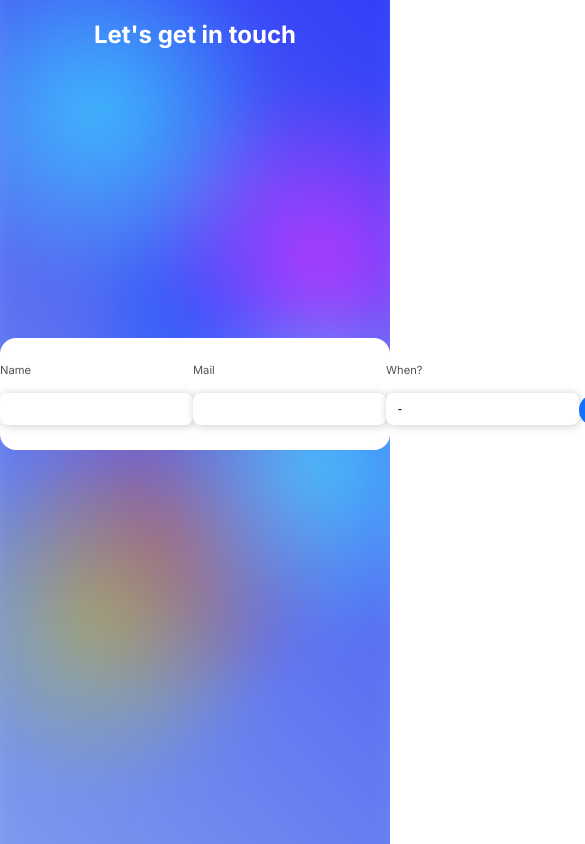
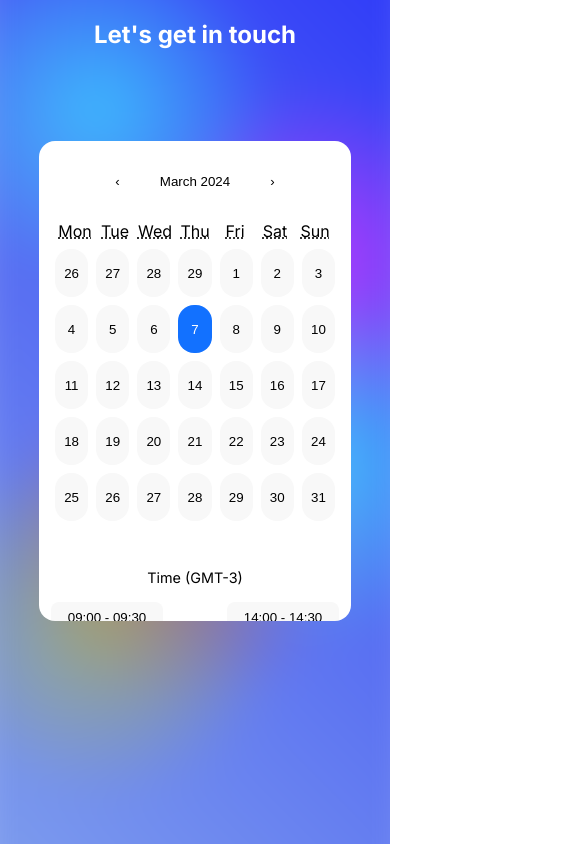
Before and after one commit to soype/bubbles, a Next.js app: page / in a window 390 px wide. Shown: the top 844 px of the page, 585 px wide, since content can reach past the window. Built offline with nearby package versions, Linux system fonts and the light colour scheme.

Commit message:
Mobile styles and some logic rewrite

```diff
--- a/src/app/components/DatePicker/TimeSelector/index.js
+++ b/src/app/components/DatePicker/TimeSelector/index.js
@@ -1,11 +1,17 @@
 'use client'
 
-import React from 'react';
+import React, { useState, useEffect } from 'react';
 
 import styles from './timeSelector.module.scss';
+import { userAgentFromString } from 'next/server';
 
 const TimeSelector = ({passTime}) => {
 
+  const [selectedTime, setSelectedTime] = useState(undefined);
+
+  useEffect(() => {
+    passTime(selectedTime)
+  }, [selectedTime])
 
     const timeSelectorHandler = (e) => {
 
@@ -18,7 +24,8 @@ const TimeSelector = ({passTime}) => {
 
         const time = e.target.innerHTML.substring(0, 5);
 
-        passTime(time);
+        setSelectedTime(time);
+
       };
 
   return (
--- a/src/app/components/DatePicker/TimeSelector/timeSelector.module.scss
+++ b/src/app/components/DatePicker/TimeSelector/timeSelector.module.scss
@@ -5,6 +5,11 @@
   background-color: white;
   padding: 2rem 1rem 1rem 1rem;
   text-align: center;
+
+  p{
+    font-size: .9rem;
+  }
+
 }
 
 .time-selector {
@@ -19,6 +24,11 @@
     flex-direction: column;
     padding: 2rem;
     gap: 0.5rem;
+
+    @include breakpoint-mobile{
+      padding: 1rem;
+    }
+
   }
 
   :global(.time-selector__tile) {
@@ -28,6 +38,12 @@
     padding: 0.75rem 0.5rem;
     cursor: pointer;
     transition: all 0.5s;
+
+    @include breakpoint-mobile{
+      padding: .5rem;
+      width: 7rem;
+    }
+
     &:hover {
       background-color: $blue-lt;
     }
--- a/src/app/components/DatePicker/date.module.scss
+++ b/src/app/components/DatePicker/date.module.scss
@@ -12,10 +12,29 @@
   overflow: hidden;
   display: flex;
   border-radius: 1rem;
+
+  @media all and (max-width: 1240px){
+    margin: 1rem 1rem;
+  }
+
+  @include breakpoint-mobile{
+    flex-direction: column;
+    width: 80%;
+    margin: auto;
+    position: absolute;
+    top: -100%;
+    left: 10%;
+  }
 }
 
 .display {
   max-height: 50rem;
+
+  @include breakpoint-mobile{
+    max-height: 30rem;
+    overflow-y: unset;
+  }
+
 }
 
 .time {
--- a/src/app/components/DatePicker/index.js
+++ b/src/app/components/DatePicker/index.js
@@ -8,20 +8,22 @@ import TimeSelector from "./TimeSelector";
 import styles from "./date.module.scss";
 
 const DatePicker = ({ toggleOff, passDate }) => {
-
   const [date, setDate] = useState(new Date());
   const [timeSelected, setTimeSelected] = useState(false);
 
   const dateHandler = (newDate) => {
+    newDate.setHours(date.getHours());
+    newDate.setMinutes(date.getMinutes());
     setDate(newDate);
     //Ensure that the date will only be shown if the hour has been selected
-    if(timeSelected){
-      passDate(newDate);
+    if (timeSelected) {
+      passDate(newDate)
     }
-  }
+  };
 
   const timeHandler = (newTime) => {
-    const [hours, minutes] = newTime.split(':').map(Number);
+    if (newTime) {
+      const [hours, minutes] = newTime.split(":").map(Number);
       let newDate = new Date(date);
       newDate.setHours(hours);
       newDate.setMinutes(minutes);
@@ -29,10 +31,15 @@ const DatePicker = ({ toggleOff, passDate }) => {
       passDate(newDate);
       setTimeSelected(true);
     }
+  };
 
   return (
     <div className={`${styles.container} ${toggleOff ? styles.display : ""}`}>
-      <Calendar className={styles.calendar} onChange={dateHandler} value={date || new Date()} />
+      <Calendar
+        className={styles.calendar}
+        onChange={dateHandler}
+        value={date || new Date()}
+      />
       <TimeSelector passTime={timeHandler} />
     </div>
   );
--- a/src/app/components/Menu/menu.module.scss
+++ b/src/app/components/Menu/menu.module.scss
@@ -15,6 +15,20 @@
     border-radius: 1rem;
     background-color: white;
     margin-bottom: 2rem;
+
+    @media all and (max-width: 1240px){
+        margin: 0 1rem;
+    }
+
+    @include breakpoint-mobile{
+        flex-direction: column;
+        margin: auto;
+        padding: 1rem;
+        gap: 1.5rem;
+        height: auto;
+        width: 80%;
+    }
+
   }
 
   &__item{
@@ -25,7 +39,7 @@
 
     &__label{
         color: rgb(82, 82, 82);
-        font-size: .7rem;
+        font-size: .8rem;
         padding-bottom: 1rem;
     }
 
@@ -74,6 +88,9 @@
         &:hover{
             background-color: $blue-lt;
         }
+        @include breakpoint-mobile{
+            margin-top: 1rem;
+        }
     }
   }
 }
--- a/src/app/page.js
+++ b/src/app/page.js
@@ -8,7 +8,7 @@ import Bubbles from "./components/bubbles";
 import Menu from "./components/Menu";
 
 export default function Home() {
-  const [isToggled, setIsToggled] = useState(false);
+  const [isToggled, setIsToggled] = useState(true);
 
   const toggleOffHandler = () => {
     setIsToggled(false);
--- a/src/app/page.module.scss
+++ b/src/app/page.module.scss
@@ -12,6 +12,9 @@
   margin: auto;
   transform-origin: center;
   width: 100%;
+  @media all and (max-width: 768px){
+    top: 30%;
+  }
 }
 
 .color-selector{
--- a/src/app/styles/calendar.scss
+++ b/src/app/styles/calendar.scss
@@ -1,5 +1,4 @@
-$blue: rgb(18, 113, 255);
-$blue-lt: rgb(100, 220, 255);
+@import './variables.scss';
 
 .react-calendar {
   display: flex;
@@ -7,6 +6,10 @@ $blue-lt: rgb(100, 220, 255);
   gap: 1rem;
 
   width: 32rem;
+
+  @include breakpoint-mobile{
+    width: unset;
+  }
 
   button {
     border: none;
@@ -47,6 +50,12 @@ $blue-lt: rgb(100, 220, 255);
 
   &__month-view {
     gap: 1rem;
+
+
+    @include breakpoint-mobile{
+      gap: .5rem;
+    }
+
     &__weekdays {
       &__weekday {
         text-align: center;
@@ -59,6 +68,12 @@ $blue-lt: rgb(100, 220, 255);
         grid-template-columns: repeat(7, 1fr);
         gap: 1rem;
         width: 30rem;
+
+        @include breakpoint-mobile{
+          gap: .5rem;
+          width: auto;
+        }
+
         &__day{
             width: 100%;
             transition: all .2s;
--- a/src/app/styles/variables.scss
+++ b/src/app/styles/variables.scss
@@ -6,3 +6,9 @@ $purple-lt: rgb(221, 74, 255);
 $blue-lt: rgb(100, 220, 255);
 $red: rgb(200, 50, 50);
 $yellow: rgb(180, 180, 50);
+
+@mixin breakpoint-mobile{
+    @media all and (max-width: 860px){
+        @content;
+    }
+}
```
Lines whose indentation alone changed are shown as unchanged.
